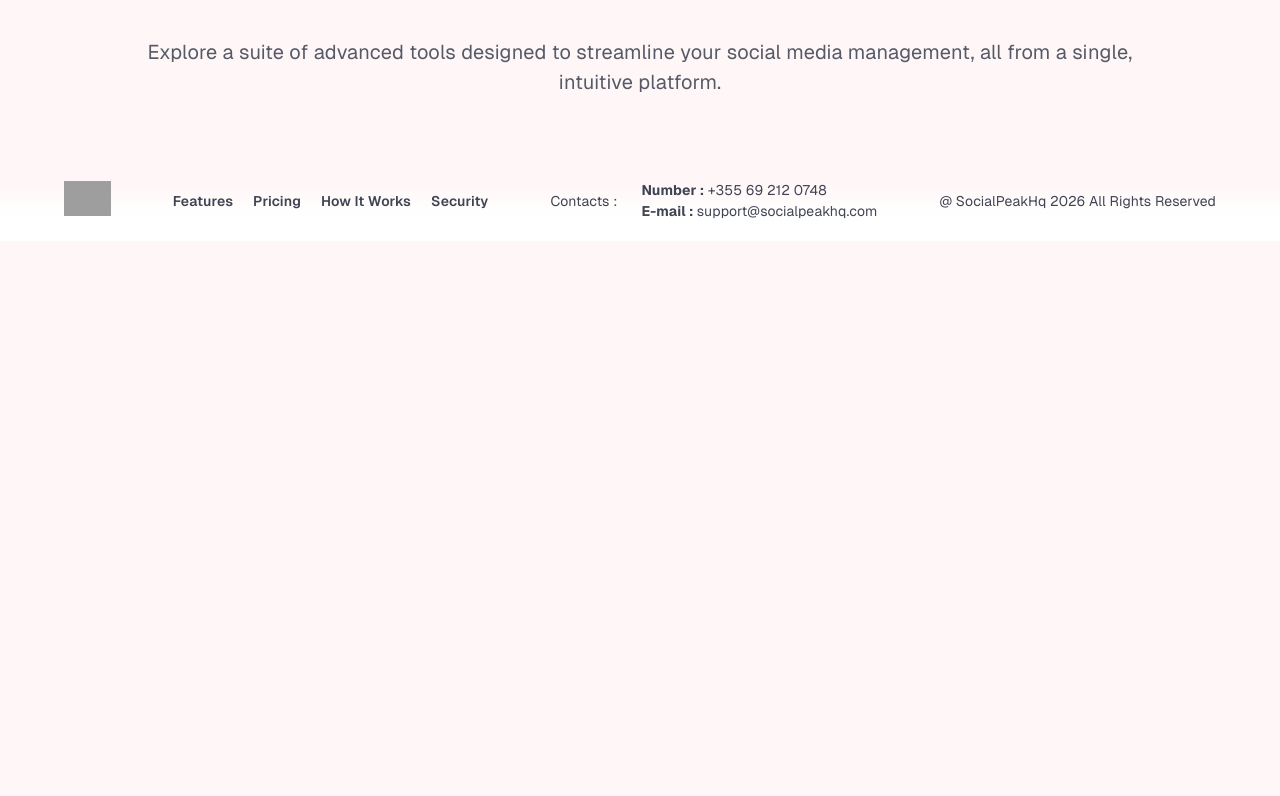
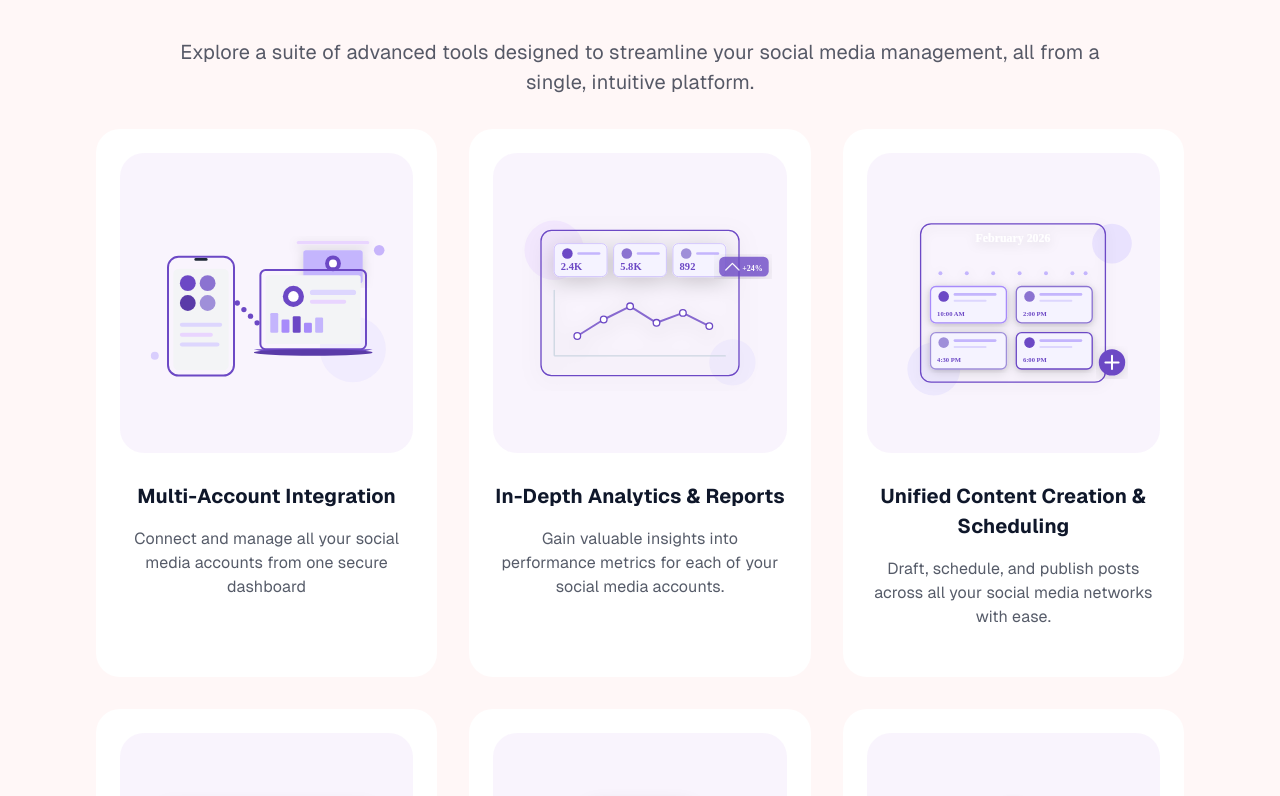
Before and after one commit to socialpeakhq/social-peak-landing, a React (Vite) app: page /features in a window 1280 px wide. Shown: the part 400-1196 px from the top of the page. Before the commit the page ends 800 px from the top, so only its background shows below. Built offline with nearby package versions, Linux system fonts and the light colour scheme; grey boxes are pictures that could not be loaded.

Commit message:
created cards grid

```diff
--- a/src/App.css
+++ b/src/App.css
@@ -2,7 +2,7 @@
   --background-color: #fff7f7;
   --primary-blue: #1230ae;
   --accent-purple: #6c48c5;
-  --soft-accent: #c68fe6;
+  --soft-accent: rgb(198, 143, 230);
   --text-color: #0f172a;
 }
 
--- a/src/pages/features/Container/index.tsx
+++ b/src/pages/features/Container/index.tsx
@@ -1,5 +1,6 @@
 import { type ReactElement } from "react";
 import { Box, Typography } from "@mui/material";
+import CardsGrid from "../components/CardGrid";
 import styles from "./styles.module.scss"
 
 export default function Features(): ReactElement {
@@ -7,6 +8,7 @@ export default function Features(): ReactElement {
     <Box className={styles.featuresContainer}>
       <Typography className={styles.pageTitle}>Boost Your Social Media Success with Powerful Features</Typography>
       <Typography className={styles.pageSubTitle}>Explore a suite of advanced tools designed to streamline your social media management, all from a single, intuitive platform.</Typography>
+      <CardsGrid />
     </Box>
   )
 }
--- a/src/pages/features/Container/styles.module.scss
+++ b/src/pages/features/Container/styles.module.scss
@@ -16,7 +16,7 @@
 }
 
 .pageSubTitle {
-  width: 80%;
+  width: 75%;
   text-align: center;
   font-size: 20px;
   color: var(--text-color);
--- /dev/null
+++ b/src/pages/features/components/CardGrid/index.tsx
@@ -0,0 +1,18 @@
+import { type ReactElement } from "react";
+import { Grid } from "@mui/material";
+import { FEATURES_CARDS } from "../../../../utilities/constants/featuresConsts";
+import type { CardProps } from "../../../../utilities/constants/homeConsts";
+import styles from "./styles.module.scss"
+import FeatureCard from "../FeatureCard";
+
+export default function CardsGrid(): ReactElement {
+  return (
+    <Grid container spacing={4} className={styles.gridContainer}>
+      {FEATURES_CARDS.map((item: CardProps, index: number) =>
+        <Grid key={index} size={{ lg: 4, md: 6, sm: 12 }} className={styles.gridItem}>
+          <FeatureCard card={item} />
+        </Grid>
+      )}
+    </Grid>
+  )
+}
--- /dev/null
+++ b/src/pages/features/components/CardGrid/styles.module.scss
@@ -0,0 +1,10 @@
+.gridContainer {
+  width: 85%;
+  margin: 0 auto;
+}
+
+.gridItem {
+  justify-content: center;
+  align-items: center;
+  display: flex;
+}
--- /dev/null
+++ b/src/pages/features/components/FeatureCard/index.tsx
@@ -0,0 +1,20 @@
+import { type ReactElement } from "react";
+import { Box, Typography } from "@mui/material";
+import type { CardProps } from "../../../../utilities/constants/homeConsts";
+import styles from "./styles.module.scss"
+
+interface IProps {
+  card: CardProps
+}
+
+export default function FeatureCard({ card }: IProps): ReactElement {
+  return (
+    <Box className={styles.cardContainer}>
+      <Box className={styles.imageContainer}>
+        <img src={card.image} alt={card.title} className={styles.image} />
+      </Box>
+      <Typography className={styles.cardTitle}>{card.title}</Typography>
+      <Typography className={styles.cardDescription}>{card.description}</Typography>
+    </Box>
+  )
+}
--- /dev/null
+++ b/src/pages/features/components/FeatureCard/styles.module.scss
@@ -0,0 +1,40 @@
+.cardContainer {
+  background-color: #fff;
+  border-radius: 24px;
+  display: flex;
+  flex-direction: column;
+  align-items: center;
+  gap: 16px;
+  padding: 24px;
+  height: 500px;
+}
+
+.imageContainer {
+  width: 100%;
+  height: 60%;
+  display: flex;
+  align-items: center;
+  justify-content: center;
+  background-color: color-mix(in srgb, var(--soft-accent) 10%, transparent);
+  border-radius: 24px;
+}
+
+.image {
+  width: 90%;
+}
+
+.cardTitle {
+  color: var(--text-color);
+  font-size: 20px;
+  font-weight: bold;
+  text-align: center;
+  height: max-content;
+  margin-top: 12px;
+}
+
+.cardDescription {
+  font-size: 16px;
+  text-align: center;
+  color: var(--text-color);
+  opacity: 0.7;
+}
```
